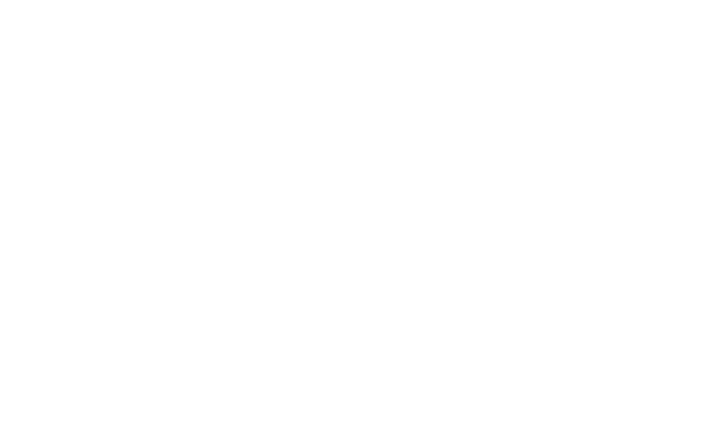
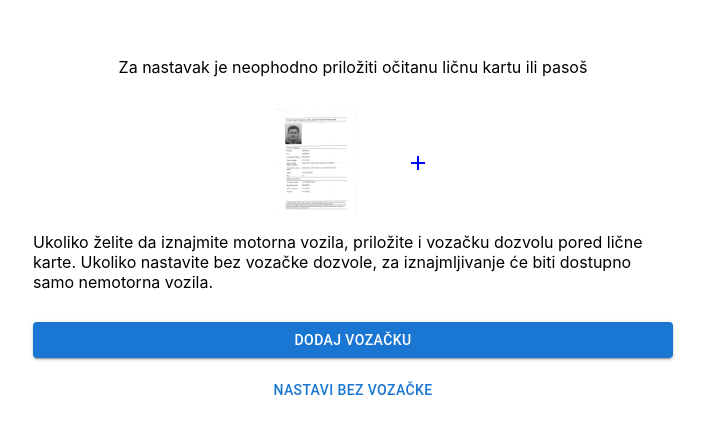
Before and after one commit to hwrnr/rent-vehicle, a React (Create React App) app: page /auth/document in a window 1280 px wide. Before the commit this address had no page. Shown: the part 175-608 px from the top of the page, without its empty margins (287-992 px from the left). Built offline with nearby package versions, Linux system fonts and the light colour scheme.

Commit message:
Fix login flow

```diff
--- /dev/null
+++ b/src/pages/Document/index.js
@@ -0,0 +1,32 @@
+import { useState } from "react";
+import { TextField, Button } from "@mui/material";
+
+import { useNavigate } from "react-router-dom";
+
+import { Add as PlusIcon } from "@mui/icons-material";
+
+import licna from "../../licna.webp";
+
+import PasswordField from "../../components/PasswordField";
+
+import "../style.css";
+
+const Login = () => {
+
+  const navigate = useNavigate();
+
+  return (
+    <div className="login force-margin">
+      <p> Za nastavak je neophodno priložiti očitanu ličnu kartu ili pasoš </p>
+      <div style={{display: "flex", alignItems: "center", justifyContent: "space-evenly", width: "40%"}}>
+        <img style={{objectFit: "cover", width: "5em"}} src={licna} alt=""/>
+        <PlusIcon style={{color: "blue"}} />
+      </div>
+      <p> Ukoliko želite da iznajmite motorna vozila, priložite i vozačku dozvolu pored lične karte. Ukoliko nastavite bez vozačke dozvole, za iznajmljivanje će biti dostupno samo nemotorna vozila. </p>
+      <Button fullWidth variant="contained" onClick={() => navigate("/user")}> Dodaj vozačku </Button>
+      <Button fullWidth onClick={() => navigate("/user")}> Nastavi bez vozačke </Button>
+    </div>
+  )
+}
+
+export default Login;
--- a/src/pages/Login/index.js
+++ b/src/pages/Login/index.js
@@ -23,7 +23,7 @@
       <PasswordField fullWidth placeholder="Repeat password" />
       : null }
 
-      <Button fullWidth variant="contained" onClick={() => navigate("/user")}> {isRegister ? "Register" : "Login" } </Button>
+      <Button fullWidth variant="contained" onClick={() => navigate(isRegister ? "/auth/document" : "/user")}> {isRegister ? "Register" : "Login" } </Button>
       <Button fullWidth onClick={() => setIsRegister(value => !value)}> { isRegister ? "Login instead" : "Register instead" } </Button>
     </div>
   )
--- a/src/pages/index.js
+++ b/src/pages/index.js
@@ -11,6 +11,7 @@
 import AdminUsers from "./Admin/Users";
 
 import Dashboard from "./Dashboard";
+import Document from "./Document";
 
 const Page = {
   Home,
@@ -27,6 +28,7 @@
   AdminUsers,
 
   Dashboard,
+  Document,
 }
 
 export default Page;
--- a/src/pages/style.css
+++ b/src/pages/style.css
@@ -112,6 +112,12 @@
   border-right: none !important;
 }
 
+@media only screen and (max-width: 600px) {
+  .login {
+  margin-left: 1.0em;
+  margin-right: 1.0em;
+  }
+}
 @media only screen and (min-width: 600px) {
   .login{
     max-width: 40em;
--- a/src/routing.js
+++ b/src/routing.js
@@ -15,6 +15,7 @@
       <Route path="/" element={<Page.Dashboard />} />
       <Route path="/user/*" element={<UserApp/>} />
       <Route path="/admin/*" element={<AdminApp/>} />
+      <Route path="/auth/document" element={<Page.Document />} />
       <Route path="/auth" element={<Login/>} />
     </Routes>
   )
```
Also changed, not shown: src/licna.webp (added).
